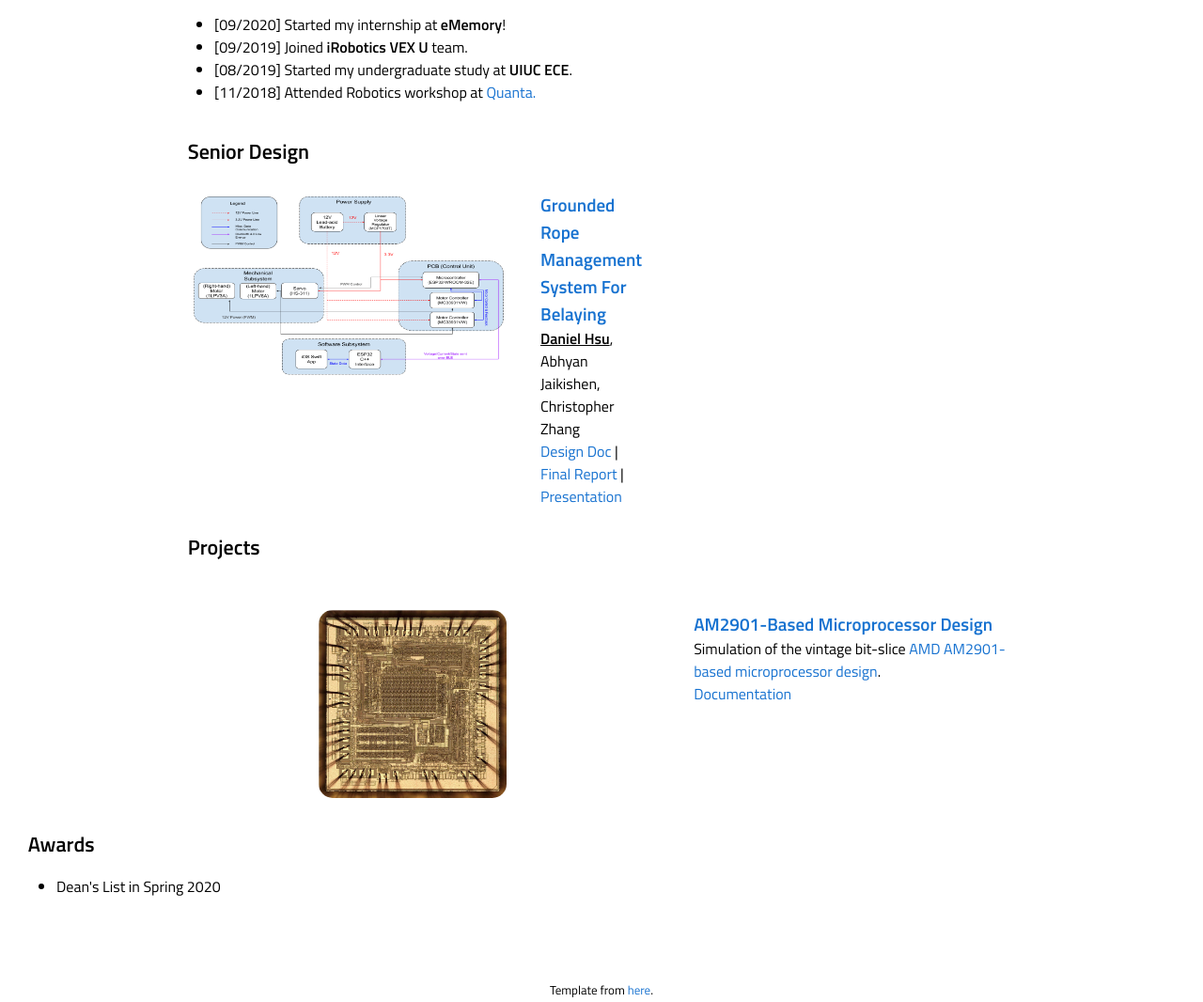
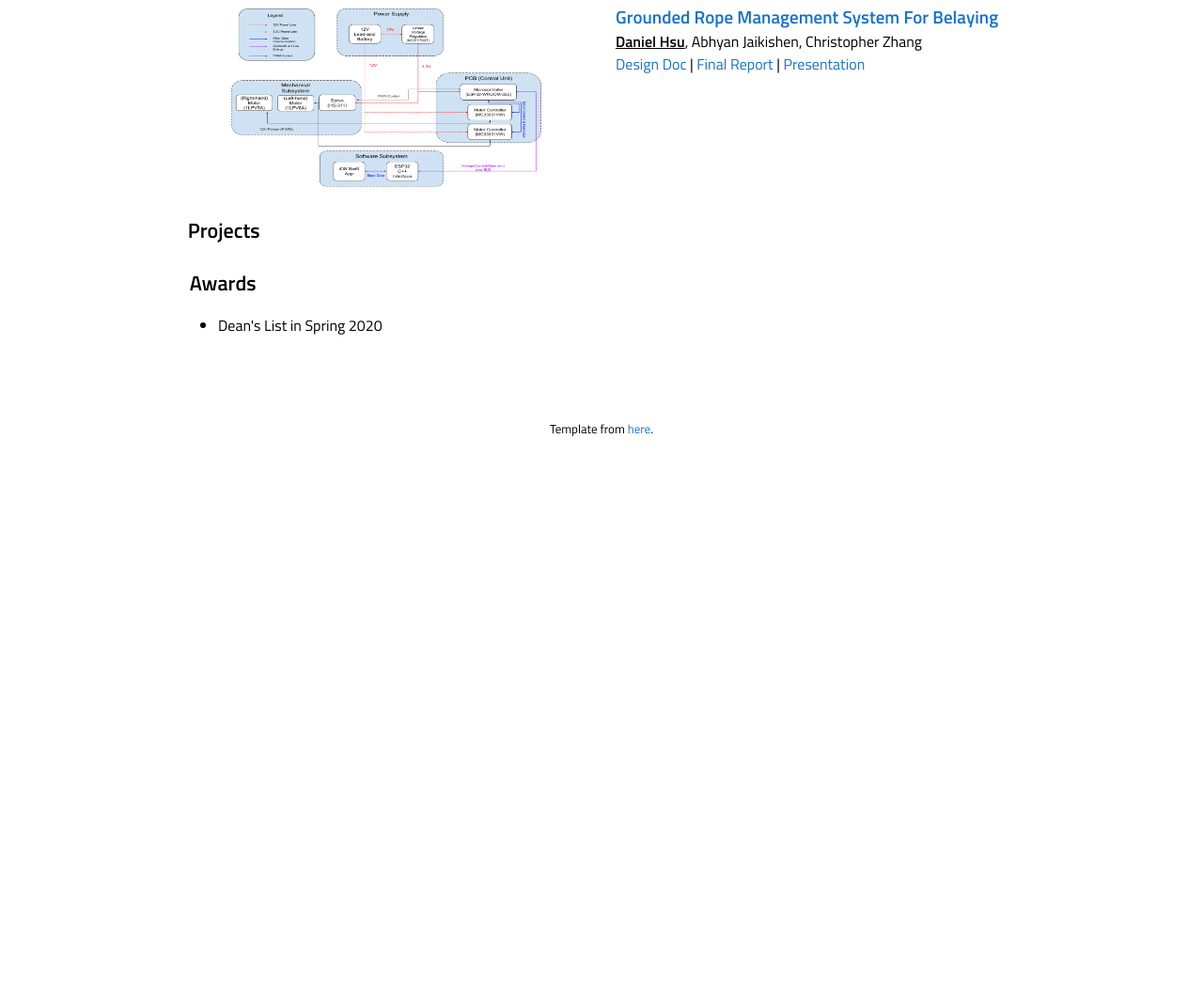
Before and after one commit to danielhse/danielhse.github.io, a plain HTML site: page index.html in a window 1280 px wide. Shown: the part 965-2031 px from the top of the page at 94% size. After the commit the page ends 1479 px from the top, so only its background shows below. Drawn offline with Linux system fonts and the light colour scheme; a script that the page names is missing.

Commit message:
Update index.html

```diff
--- a/index.html
+++ b/index.html
@@ -172,24 +172,7 @@
 <table width="100%" align="center" border="0" cellspacing="0" cellpadding="10">
   <tr><td><sectionheading>&nbsp;&nbsp;Projects</sectionheading></td></tr>
 </table>
-    <tr>
-        <td width="50%" valign="top" align="center">
-            <a href="#">
-            <img src="images/amd.png" alt="sym" width="200" height="200" style="border-radius:15px"></a>
-        </td>
 
-        <td width="50%" valign="top">
-            <p>
-                <a href="#" id="AM2901-Based Microprocessor Design">
-                <heading>AM2901-Based Microprocessor Design</heading></a>
-                <br>
-                Simulation of the vintage bit-slice <a href="https://www.righto.com/2020/04/inside-am2901-amds-1970s-bit-slice.html"> AMD AM2901-based microprocessor design</a>.
-                <br>
-                  <a href="https://drive.google.com/file/d/1vgKQKsdvOIw4QnQnSG_UcKW4iE1EPCfS/view?usp=drive_link">Documentation</a>
-            </p>
-
-        </td>
-    </tr>
 
 
 <table width="100%" align="center" border="0" cellpadding="10">
```
